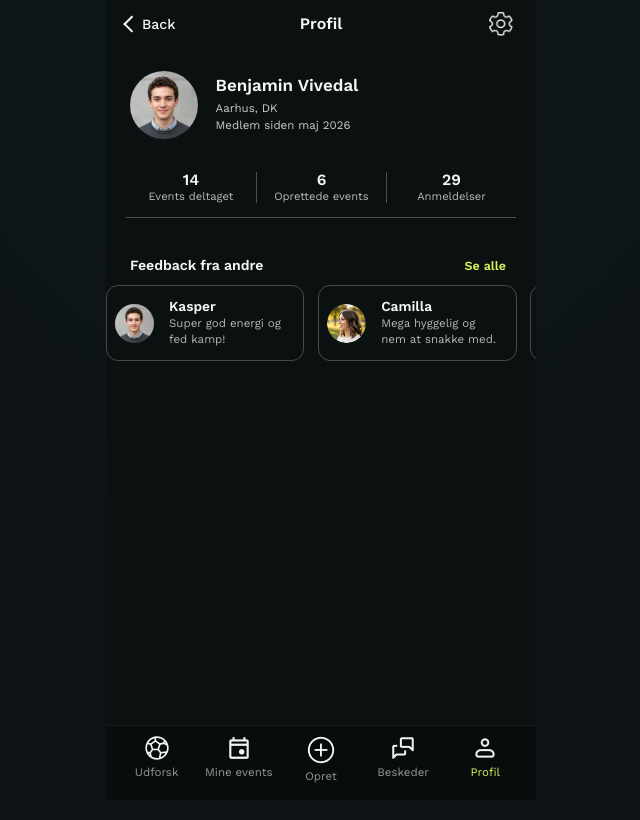
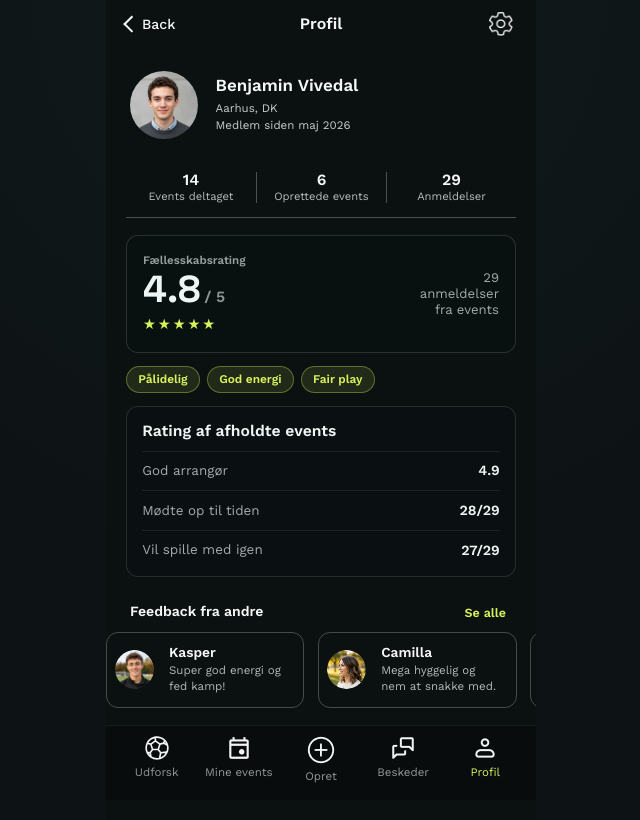
Before and after one commit to benjaminknudsen/web-app-lynk---den-rigtige, a React (Vite) app: page /profil in a window 1280 px wide. Shown: the top 820 px of the page, without its empty margins (319-959 px from the left). Built offline with nearby package versions, Linux system fonts and the light colour scheme; no server answers.

Commit message:
feat-ratings

```diff
--- a/src/pages/ProfilePage.jsx
+++ b/src/pages/ProfilePage.jsx
@@ -3,6 +3,7 @@ import profileImg from "../assets/profilbillede.png";
 import sofieAarhus from "../assets/sofieaarhus.png";
 import heroImage from "../assets/image 28.png";
 import settingsIcon from "../assets/indstillinger.png";
+import kasperImg from "../assets/Mike.png";
 
 const stats = [
   { value: "14", label: "Events deltaget" },
@@ -14,7 +15,7 @@ const feedback = [
   {
     name: "Kasper",
     text: "Super god energi og fed kamp!",
-    image: profileImg,
+    image: kasperImg,
   },
   {
     name: "Camilla",
@@ -26,6 +27,14 @@ const feedback = [
     text: "Kom til tiden og skabte god stemning.",
     image: heroImage,
   },
+];
+
+const trustBadges = ["Pålidelig", "God energi", "Fair play"];
+
+const hostedRatings = [
+  { label: "God arrangør", value: "4.9" },
+  { label: "Mødte op til tiden", value: "28/29" },
+  { label: "Vil spille med igen", value: "27/29" },
 ];
 
 export default function ProfilePage() {
@@ -70,6 +79,42 @@ export default function ProfilePage() {
         ))}
       </section>
 
+      <section className="profile-trust" aria-label="Anmeldelser og rating">
+        <div className="profile-rating-card">
+          <div>
+            <span className="profile-rating-label">Fællesskabsrating</span>
+            <div className="profile-rating-score">
+              <strong>4.8</strong>
+              <span>/ 5</span>
+            </div>
+            <div className="profile-stars" aria-label="4.8 ud af 5 stjerner">
+              <span>★</span>
+              <span>★</span>
+              <span>★</span>
+              <span>★</span>
+              <span>★</span>
+            </div>
+          </div>
+          <p>29 anmeldelser fra events</p>
+        </div>
+
+        <div className="profile-badges" aria-label="Top badges">
+          {trustBadges.map((badge) => (
+            <span key={badge}>{badge}</span>
+          ))}
+        </div>
+
+        <div className="hosted-ratings">
+          <h2>Rating af afholdte events</h2>
+          {hostedRatings.map((item) => (
+            <div className="hosted-rating-row" key={item.label}>
+              <span>{item.label}</span>
+              <strong>{item.value}</strong>
+            </div>
+          ))}
+        </div>
+      </section>
+
       <section className="profile-feedback" aria-label="Feedback fra andre">
         <div className="profile-section-title">
           <h2>Feedback fra andre</h2>
--- a/src/styles.css
+++ b/src/styles.css
@@ -3662,8 +3662,124 @@ main {
   line-height: 1.2;
 }
 
+.profile-trust {
+  display: grid;
+  gap: 0.8rem;
+  padding: 1.05rem 1.25rem 0;
+}
+
+.profile-rating-card {
+  display: flex;
+  align-items: center;
+  justify-content: space-between;
+  gap: 1rem;
+  padding: 1rem;
+  border: 1px solid rgba(238, 245, 242, 0.14);
+  border-radius: 12px;
+  background: rgba(8, 16, 16, 0.88);
+}
+
+.profile-rating-label {
+  display: block;
+  color: rgba(238, 245, 242, 0.62);
+  font-size: 0.72rem;
+  font-weight: 700;
+}
+
+.profile-rating-score {
+  display: flex;
+  align-items: baseline;
+  gap: 0.22rem;
+  margin-top: 0.18rem;
+}
+
+.profile-rating-score strong {
+  color: var(--text-primary);
+  font-family: "Space Grotesk", "Segoe UI", sans-serif;
+  font-size: 2.35rem;
+  line-height: 0.95;
+}
+
+.profile-rating-score span {
+  color: rgba(238, 245, 242, 0.58);
+  font-size: 0.98rem;
+  font-weight: 700;
+}
+
+.profile-stars {
+  display: flex;
+  gap: 0.12rem;
+  margin-top: 0.38rem;
+  color: var(--accent);
+  font-size: 0.9rem;
+}
+
+.profile-rating-card p {
+  max-width: 6.2rem;
+  margin: 0;
+  color: rgba(238, 245, 242, 0.68);
+  font-size: 0.82rem;
+  line-height: 1.22;
+  text-align: right;
+}
+
+.profile-badges {
+  display: flex;
+  flex-wrap: wrap;
+  gap: 0.45rem;
+}
+
+.profile-badges span {
+  min-height: 1.72rem;
+  display: inline-flex;
+  align-items: center;
+  padding: 0 0.7rem;
+  border: 1px solid rgba(215, 242, 91, 0.34);
+  border-radius: 999px;
+  background: rgba(215, 242, 91, 0.11);
+  color: var(--accent);
+  font-size: 0.74rem;
+  font-weight: 800;
+}
+
+.hosted-ratings {
+  display: grid;
+  gap: 0.55rem;
+  padding: 0.95rem;
+  border: 1px solid rgba(238, 245, 242, 0.12);
+  border-radius: 12px;
+  background: rgba(11, 17, 18, 0.72);
+}
+
+.hosted-ratings h2 {
+  margin: 0 0 0.15rem;
+  color: var(--text-primary);
+  font-size: 0.98rem;
+  line-height: 1.1;
+}
+
+.hosted-rating-row {
+  display: flex;
+  align-items: center;
+  justify-content: space-between;
+  gap: 1rem;
+  padding-top: 0.55rem;
+  border-top: 1px solid rgba(238, 245, 242, 0.08);
+}
+
+.hosted-rating-row span {
+  color: rgba(238, 245, 242, 0.68);
+  font-size: 0.84rem;
+}
+
+.hosted-rating-row strong {
+  color: var(--text-primary);
+  font-size: 0.88rem;
+  white-space: nowrap;
+}
+
 .profile-feedback {
-  padding: 2.45rem 0 0;
+  padding: 1.65rem 0 0;
 }
 
 .profile-section-title {
```
